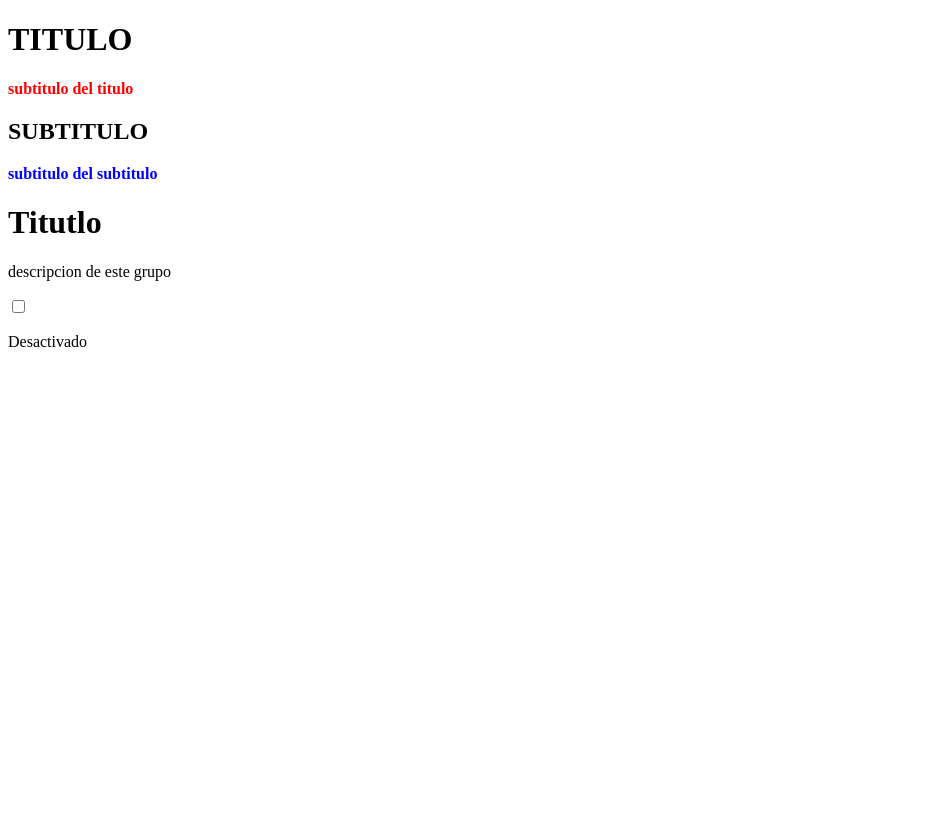
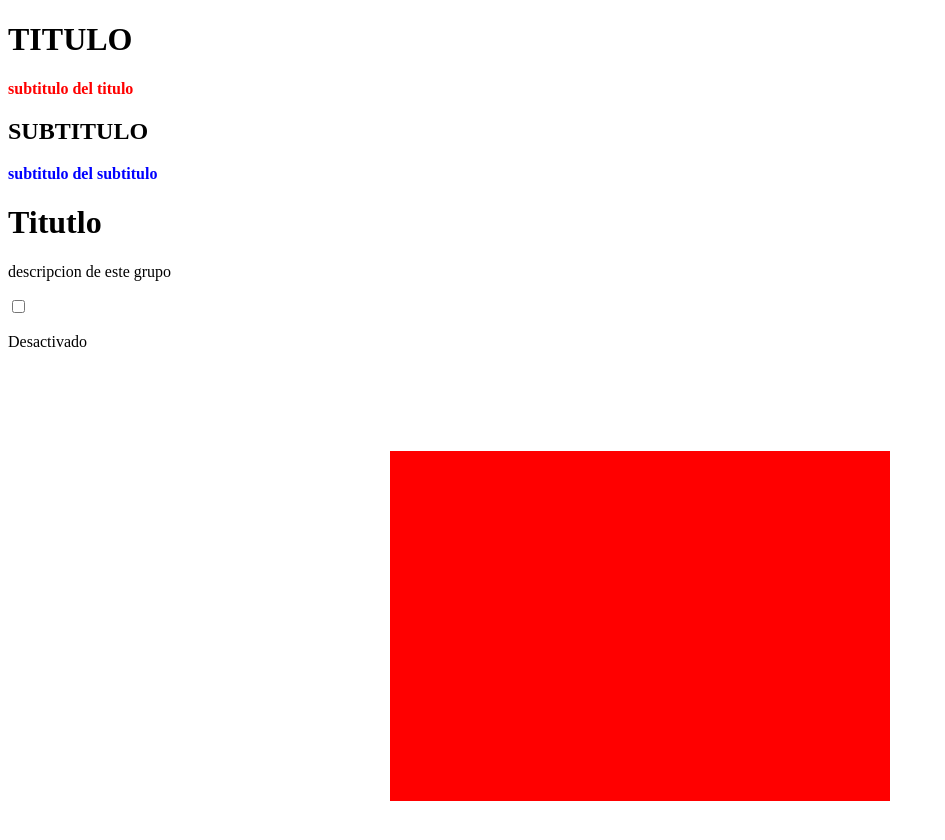
Before and after one commit to jemis15/css, a plain HTML site: page index.html in a window 1280 px wide. Shown: the whole page, without its empty margins (0-945 px from the left). Before the commit the page ends 800 px from the top, so only its background shows below. Drawn offline with Linux system fonts and the light colour scheme.

Commit message:
tercera clase

```diff
--- a/index.html
+++ b/index.html
@@ -21,5 +21,10 @@
     <input type="checkbox" class="check">
     <p class="enabled" id="selector-atributo">Activado</p>
     <p class="disabled">Desactivado</p>
+
+
+    <div class="box">
+
+    </div>
 </body>
 </html>
--- a/style.css
+++ b/style.css
@@ -4,6 +4,13 @@
     --color-title: red;
     --color-subtitle: blue;
 }
+
+/*
+buena practica
+*,*::before,*::after{
+    box-sizing: border-box;
+}
+*/
 
 /*p{
     color: var(--color);
@@ -66,3 +73,45 @@ id = 100
 inherit = hereda estilos del padre
 initial = no hereda del padre
 */
+
+/*colapzado de margenes verticales*/
+/*
+solucion
+al contenedor le agregamos pading
+buenas practicas al los margin todo a ul lado ejem margin botton todo.
+*/
+
+/*.box{
+    width: 400px;
+    height: 300px;
+    background: red;
+    margin: 100px auto;
+    border: 50px dotted black;
+}*/
+
+/*prectica con border radios dibujando el logo de youtube*/
+
+.box{
+    width: 500px;
+    height: 350px;
+    background: red;
+    margin: 100px auto;
+    /* border-radios: x x x x/ y y y y */
+}
+
+/*
+box-shadow: h-offset v-offset blur spread color ! inset
+x y borroso expancion color ! sonbra por dentro
+*/
+
+
+
+/*background
+gackground-color: color
+backgruond-image: url()
+backgruond-repeat: no-repeat
+backgruond-clip: que parte de la caja es cubierta por el fondo
+*content-box , pàdding-box, border-box
+backgroung-origin; de donde empieza el fondo
+
+*/
```
